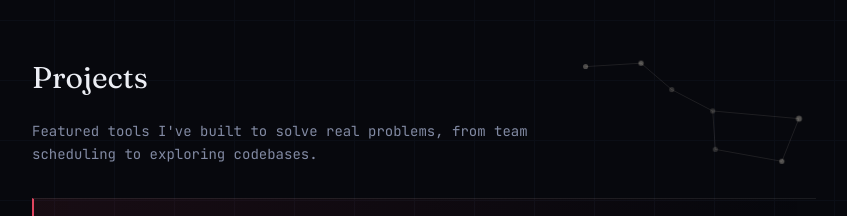
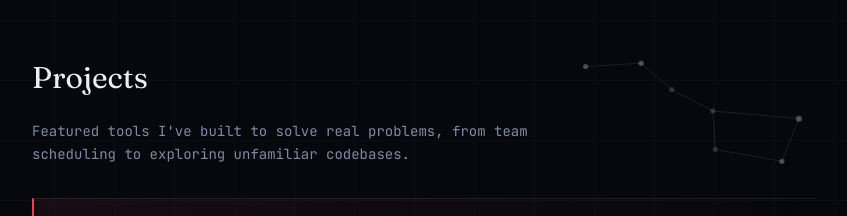
Before and after one commit to andrewl746/Portfolio, a Next.js app: page / in a window 1280 px wide. Shown: the part 2140-2356 px from the top of the page, without its empty margins (306-1153 px from the left). Built offline with nearby package versions, Linux system fonts and the light colour scheme.

Commit message:
feat: updated projects subheading

```diff
--- a/components/sections/Projects.tsx
+++ b/components/sections/Projects.tsx
@@ -84,7 +84,7 @@ export default function Projects() {
       <Reveal>
         <p className="mt-6 max-w-xl text-sm leading-relaxed text-body">
           Featured tools I&apos;ve built to solve real problems, from team scheduling to
-          exploring codebases.
+          exploring unfamiliar codebases.
         </p>
       </Reveal>
       <div className="mt-8">
```
